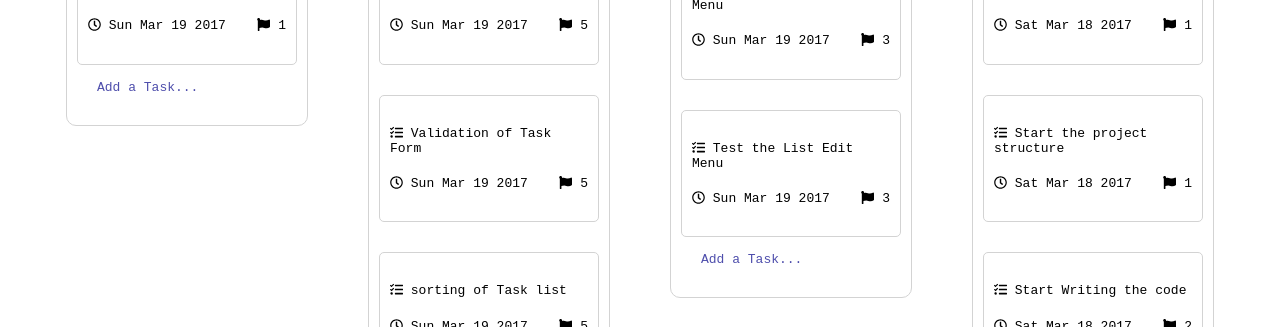
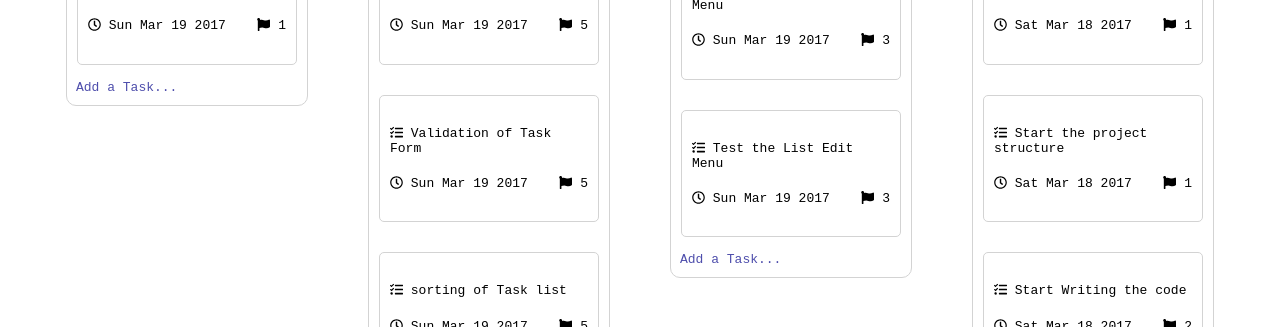
Before and after one commit to bandanasaw/kanban-angular, an Angular app: page / in a window 1280 px wide. Shown: the part 437-764 px from the top of the page. Built offline with nearby package versions, Linux system fonts and the light colour scheme.

Commit message:
form container alignment fix

```diff
--- a/src/app/card-input/card-input.component.scss
+++ b/src/app/card-input/card-input.component.scss
@@ -1,12 +1,23 @@
 .cardInput-main-container {
+  // display: flex;
+  // flex-direction: column;
+  // // border: 1px solid lightgray;
+  // border-radius: 10px;
+  // width: 100%;
+  // max-width: 220px;
+  // padding: 10px;
+  // // margin: 20px;
+  // margin: 15px 10px;
+  // margin-top: -10px;
+  // box-sizing: border-box;
   display: flex;
-  flex-direction: column;
-  // border: 1px solid lightgray;
-  border-radius: 10px;
-  width: 220px;
-  padding: 10px;
-  margin: 20px;
-  margin-top: -10px;
+    flex-direction: column;
+    border-radius: 10px;
+    width: 100%;
+    max-width: 220px;
+    padding: 10px;
+    margin: 15px -18px 0px -1px;
+    margin-top: -10px;
 
 }
 
@@ -33,11 +44,12 @@ a:hover {
 
 input {
   display: flex;
-  width: 220px;
+  // width: 220px;
   height: 30px;
   border-radius: 5px;
   border: 1px solid lightgray;
   margin-bottom: 20px;
+  padding: 5px;
 }
 
 select {
```
